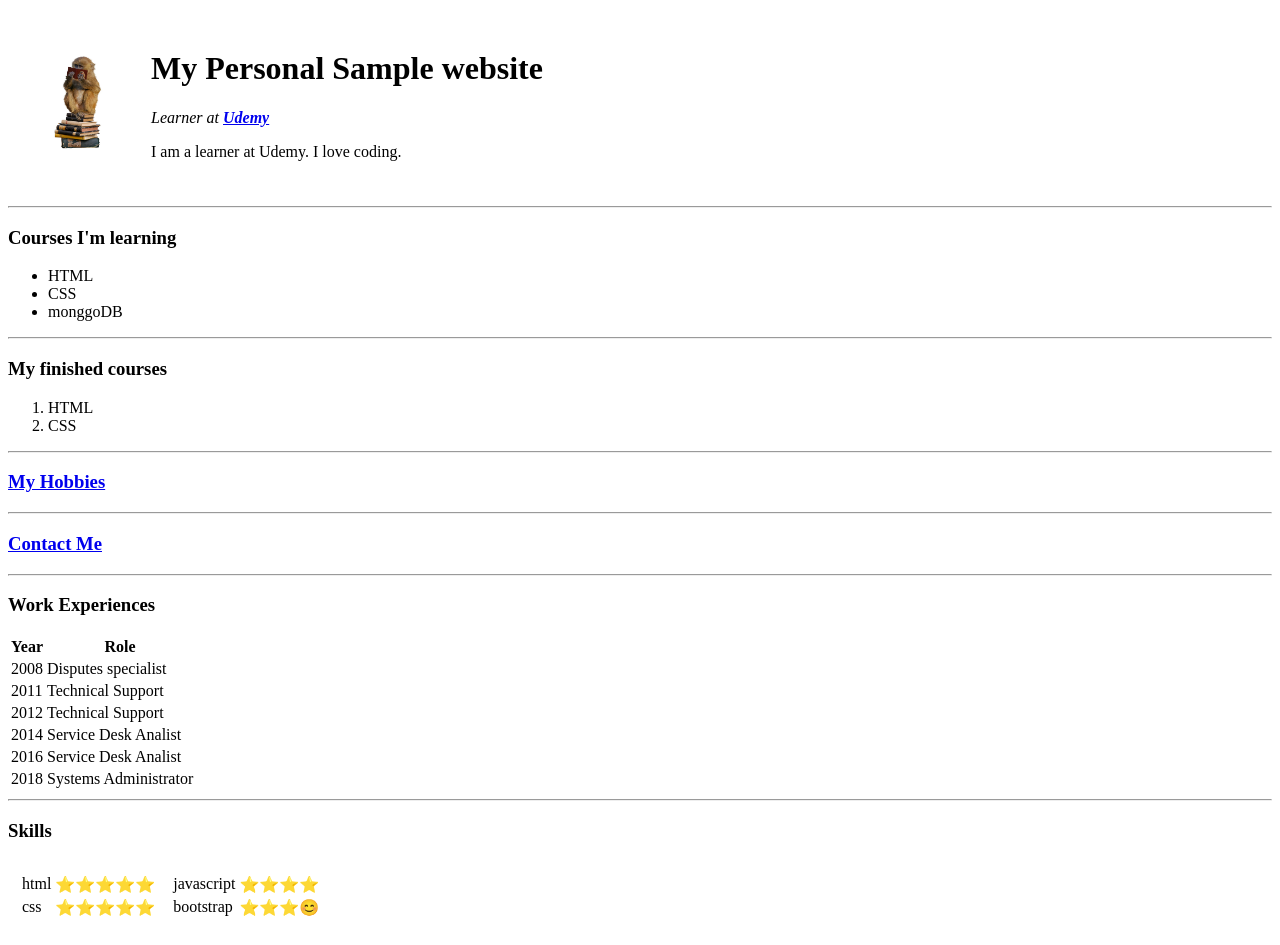
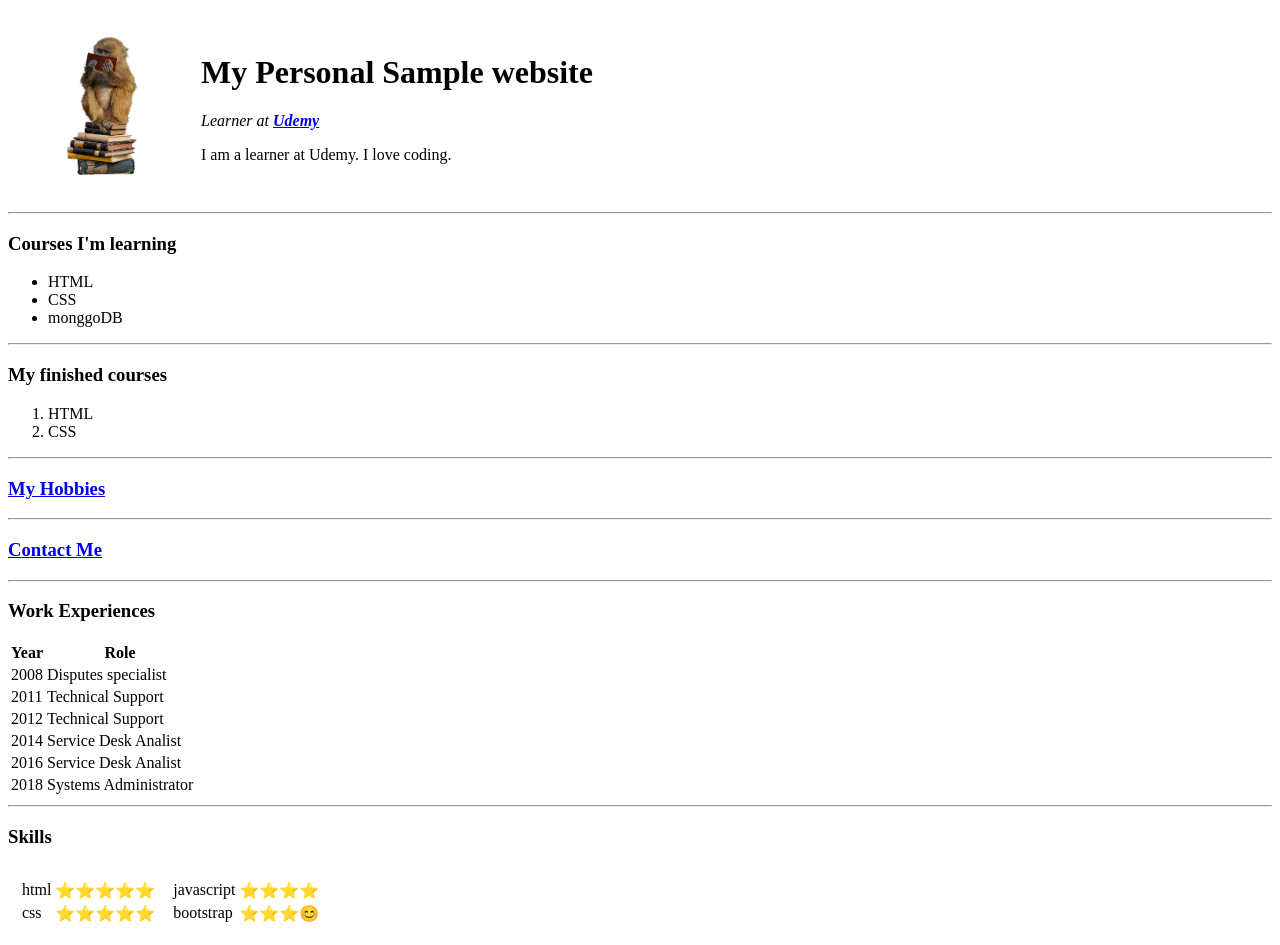
Before and after one commit to Marvin-R-M/Project1, a plain HTML site: page index.html in a window 1280 px wide. Drawn offline with Linux system fonts and the light colour scheme.

Commit message:
Update image size

```diff
--- a/index.html
+++ b/index.html
@@ -7,7 +7,7 @@
 <body>
     <table cellspacing="20">
         <tr>
-            <td><img src="images\reading monkey.PNG" alt="monkey reading book" height="100px" width="100px"></td>
+            <td><img src="images\reading monkey.PNG" alt="monkey reading book" height="150px" width="150px"></td>
             <td>
                 <h1>My Personal Sample website</h1>
                 <p><em>Learner at <strong><a href="https://telusinternational.udemy.com/organization/home/">Udemy</a></strong></em></p>
```
